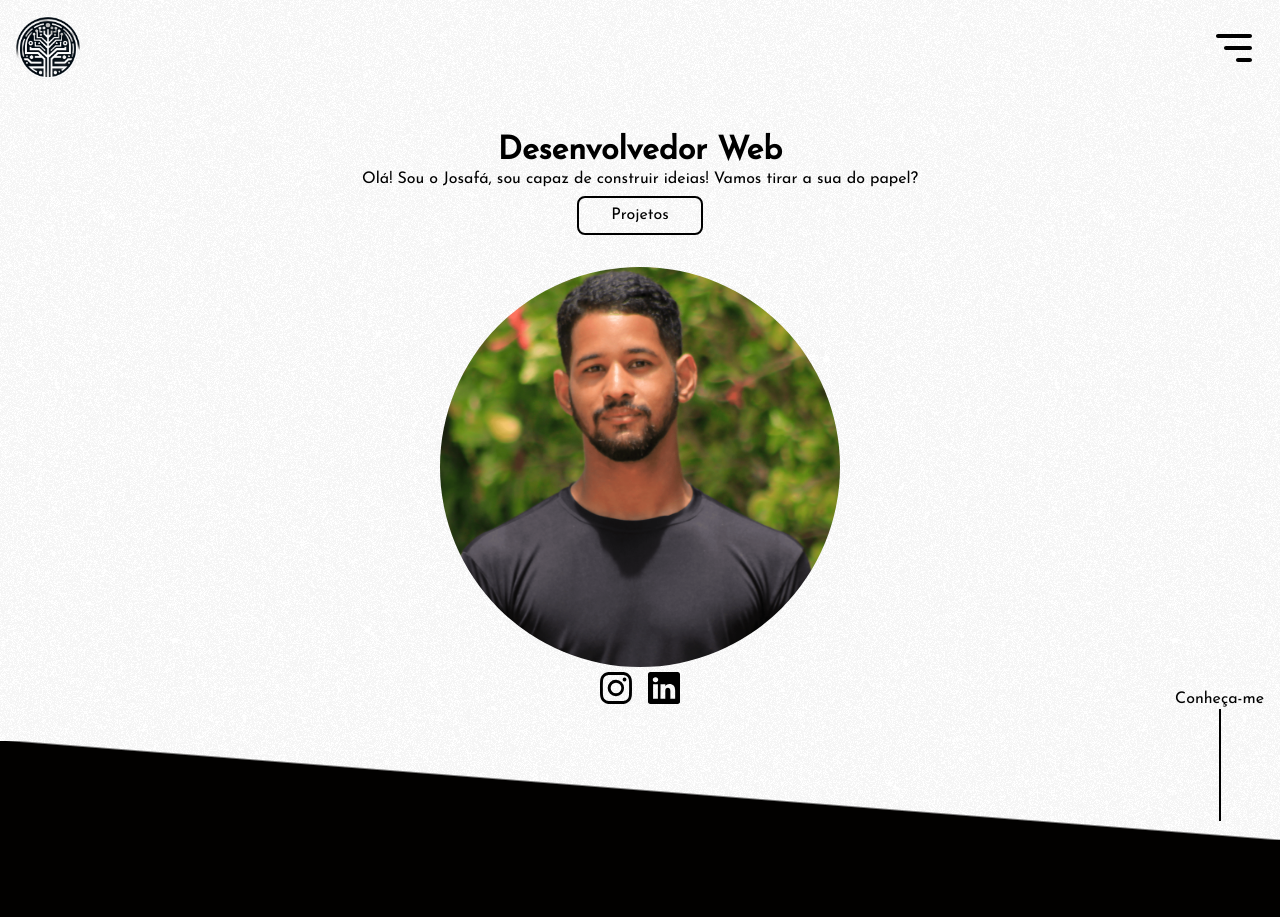
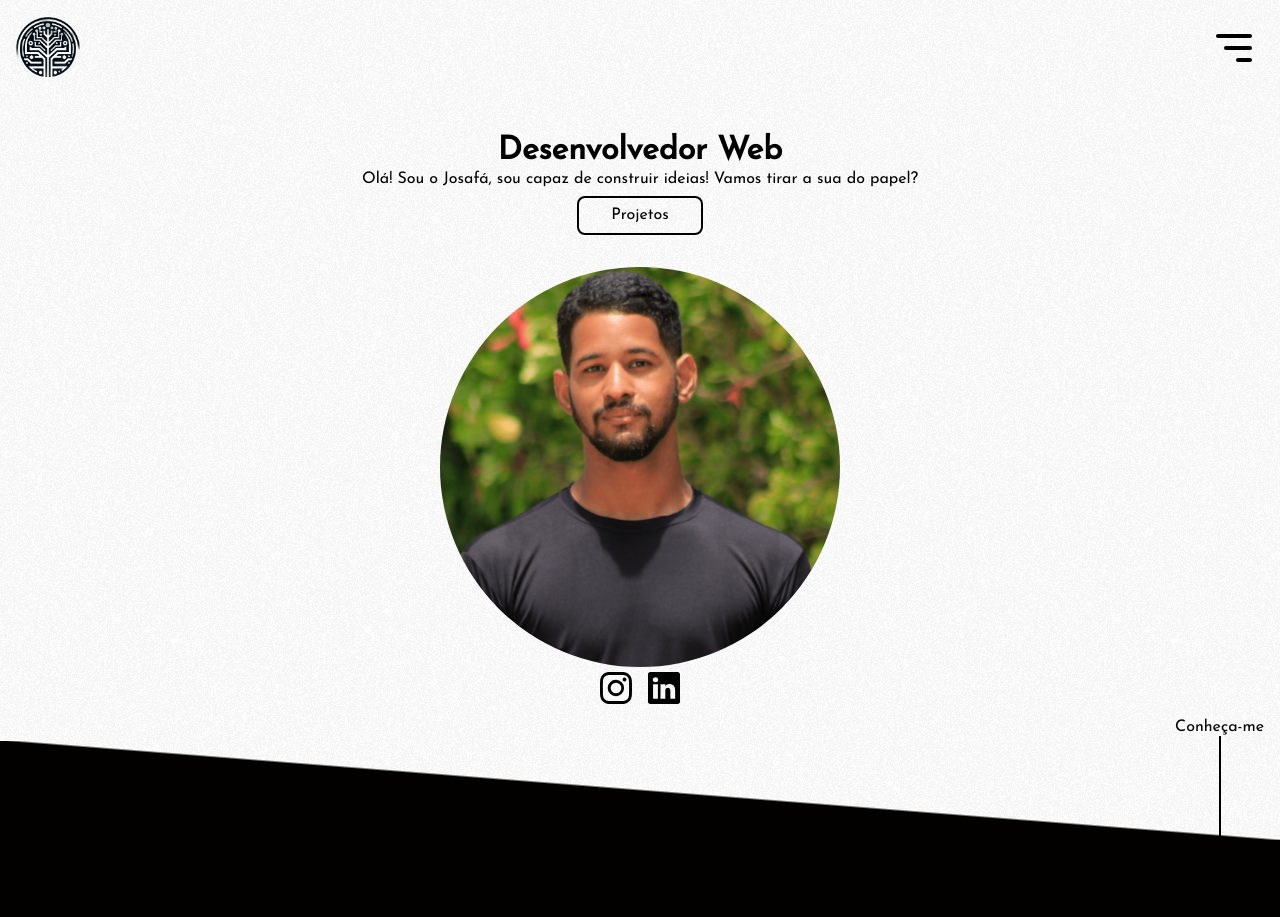
Before and after one commit to josafaverissimo/portfolio, a Vue app in the folder portfolio-app/: page / in a window 1280 px wide. Shown: the top 917 px of the page. Built offline with nearby package versions, Linux system fonts and the light colour scheme.

Commit message:
fix: scroll indicator style fixed

```diff
--- a/portfolio-app/src/components/HomeView/ShortPresentationSection.vue
+++ b/portfolio-app/src/components/HomeView/ShortPresentationSection.vue
@@ -90,9 +90,8 @@ section.short-presentation {
 
       .img-wrapper {
         img {
-          width: 100%;
-          height: 100%;
-          max-width: 25rem;
+          width: 15rem;
+          height: 15rem;
           object-fit: cover;
           border-radius: 100%;
         }
@@ -125,7 +124,7 @@ section.short-presentation {
   .scroll {
     position: absolute;
     z-index: -1;
-    bottom: -1.3rem;
+    bottom: -5rem;
     right: 1rem;
     display: flex;
     flex-direction: column;
@@ -141,7 +140,7 @@ section.short-presentation {
     content: "";
     background-color: #000;
     width: 2px;
-    height: 7rem;
+    height: 9rem;
   }
 }
 </style>
```
